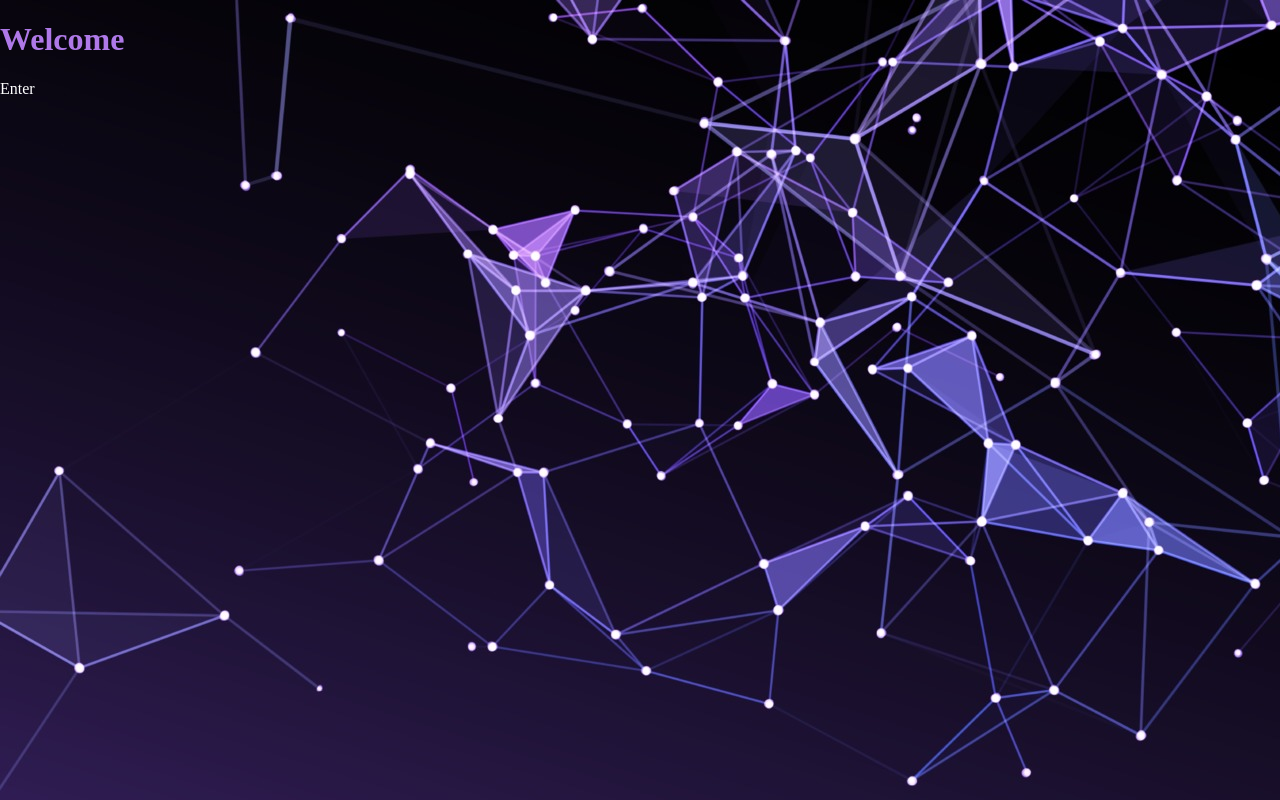
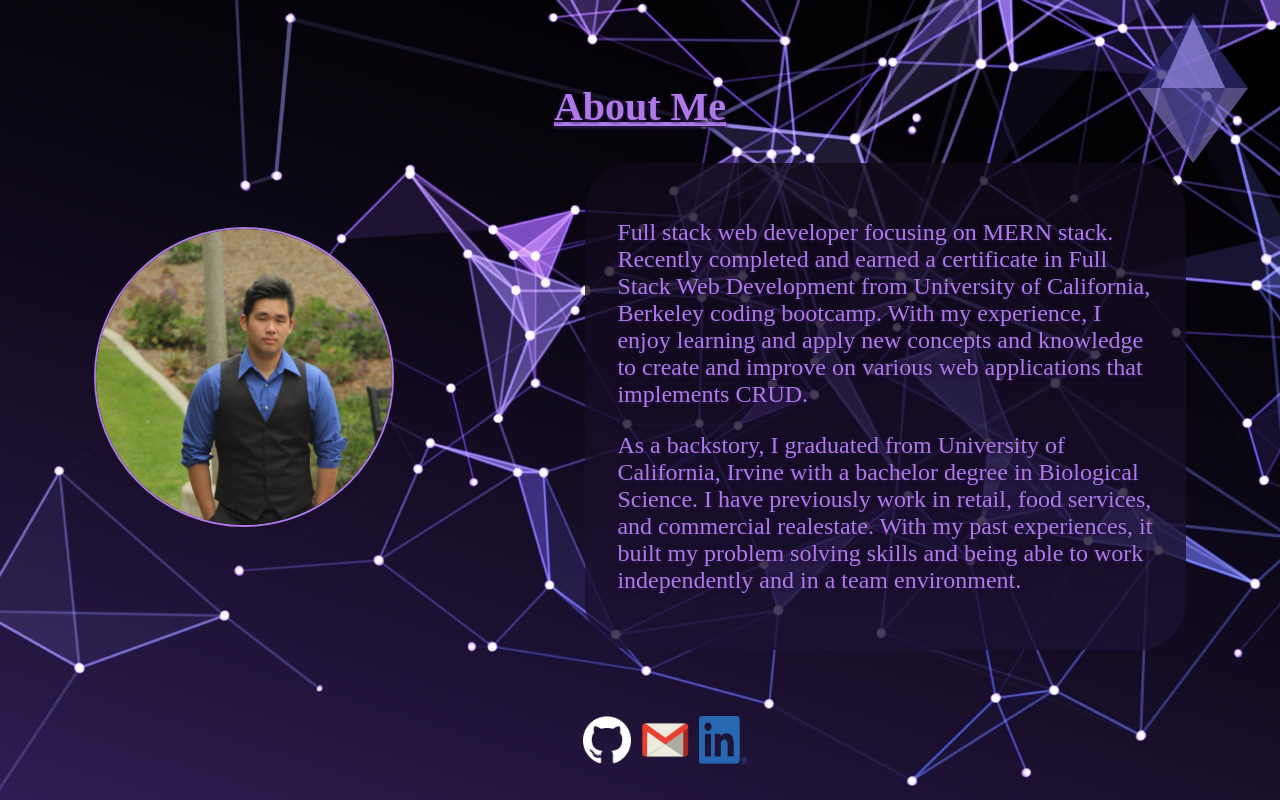
Before and after one commit to jimbn/Portfolio, a React (Create React App) app: page / in a window 1280 px wide. Built offline with nearby package versions, Linux system fonts and the light colour scheme.

Commit message:
add downloadable resume

```diff
--- a/src/App.js
+++ b/src/App.js
@@ -2,7 +2,7 @@ import React from "react";
 import { BrowserRouter as Router, Routes, Route } from "react-router-dom";
 import './App.css'
 import Main from "./components/Main";
-import Welcome from "./components/Welcome";
+// import Welcome from "./components/Welcome";
 
 
 function App() {
@@ -12,8 +12,7 @@ function App() {
     return(
         <Router>
             <Routes>
-                <Route path='/Main' element ={<Main/>} />
-                <Route path='/' element={<Welcome/>}/>
+                <Route path='/' element={<Main/>}/>
             </Routes>
         </Router>
     )
--- a/src/components/Page/index.js
+++ b/src/components/Page/index.js
@@ -30,7 +30,9 @@ function Page({ currentPage }) {
   return (
     <section>
       <h2>{capitalizeFirstLetter(currentPage.name)}</h2>
+      <div className="">
       <PageContent>{renderPage()}</PageContent>
+      </div>
     </section>
   );
 }
--- a/src/components/Resume/index.js
+++ b/src/components/Resume/index.js
@@ -1,5 +1,6 @@
 import React from "react";
-import './style.css'
+
+import './style.css';
 
 
 function Resume() {
@@ -7,7 +8,7 @@ function Resume() {
     <section className="resume">
       <div className='resume-dl'>
         <h5>
-          Download my <a href="https://www.linkedin.com/in/jim-nguyen-342798121/">resume</a>
+          Download my <a href='./assets/Resume_JimBuiNguyen.pdf' Download='Resume_JimBuiNguyen.pdf'>resume</a>
         </h5>
       </div>
       <div>
--- a/src/components/Resume/style.css
+++ b/src/components/Resume/style.css
@@ -1,6 +1,7 @@
 .resume-dl{
   display: flex;
   justify-content: center;
+  font-size: large;
 }
 
 .resume h5{
@@ -27,3 +28,12 @@
 .resume span{
   font-weight: lighter;
 }
+
+.resume-dl a {
+  text-decoration: none;
+}
+
+.resume-dl a:hover {
+  color: white;
+  /* font-size: larger; */
+}
--- a/src/index.css
+++ b/src/index.css
@@ -19,16 +19,17 @@ main {
   box-sizing: border-box;
   font-family: Century Gothic,  'Times New Roman', Times, serif;
   z-index: 5;
-  transition: 1s;
 }
 
 .transition-none{
   transition: none;
 }
+
 .flex{
   display: flex;
   justify-content: space-between;
 }
+
 bold{
   font-weight: bolder;
 }
```
Also changed, not shown: 1 other file (tests, documents, lock files or other folders).
